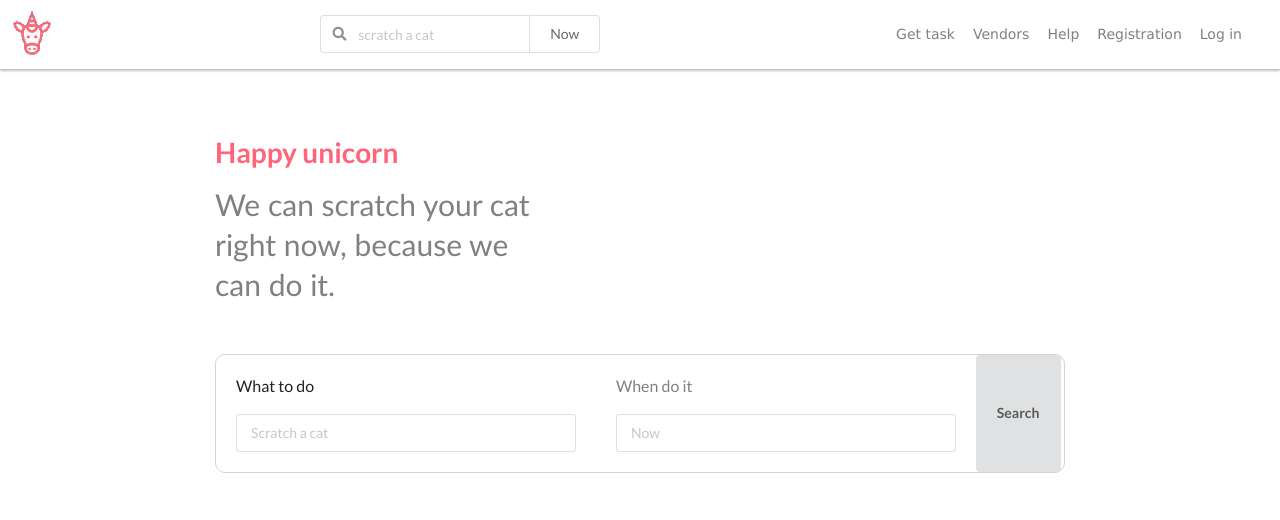
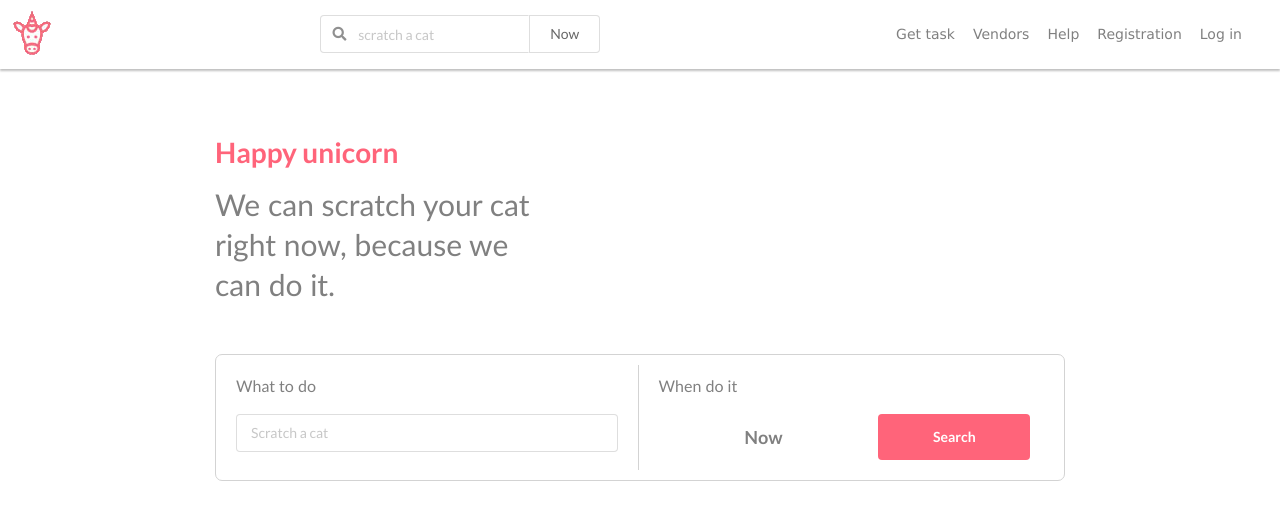
Before and after one commit to BinaryStudioAcademy/bsa-2017-unicorn, an Angular app in the folder frontend/: page /index in a window 1280 px wide. Shown: the top 520 px of the page. Built offline with nearby package versions, Linux system fonts and the light colour scheme; no server answers.

Commit message:
Landing intermediate commit

```diff
--- a/frontend/src/app/index/index-component/index.component.css
+++ b/frontend/src/app/index/index-component/index.component.css
@@ -16,19 +16,36 @@
 .search-container {
     display: flex;
     flex-direction: row;
+    /* flex-wrap: wrap; */
     width: auto;
     margin: 50px 0;
-    border-radius: 10px;
+    border-radius: 7px;
     border: 1px solid lightgray;
 }
 
-.item {
-    width: 100%;
+.item-left {
+    width:45%;
     margin: 20px;
 }
 
-.item p {
+.item-right {
+    width:45%;
+    margin: 20px;
+}
+
+.item-left p {
     font-size: 16px;
+    font-family: 'Century Gothic', 'Calibri', 'Trebuchet MS', sans-serif;
+}
+
+.item-right p {
+    font-size: 16px;
+    font-family: 'Century Gothic', 'Calibri', 'Trebuchet MS', sans-serif;
+}
+
+.separator {
+    margin: 10px 0;
+    border-right: 1px solid lightgray;
 }
 
 .fill-horizontal {
@@ -38,17 +55,27 @@
 .flex-row {
     display: flex;
     flex-direction: row;
+    margin: 0;
 }
 
 .flex-column {
     display: flex;
     flex-direction: column;
+    width: 100%;
 }
 
-.search-button {
-    margin: 40px 10px;
+.btn-date {
+    margin: 0 10px;
+    width: 50%;
+    color: gray;
+    background-color: white;
+    font-family: 'Century Gothic', 'Calibri', 'Trebuchet MS', sans-serif;
+    font-size: 18px;
+}
+
+.btn-search {
+    margin: 0 10px;
+    width: 40%;
     color: white;
-    border: none;
-    border-radius: 5px;
     background-color: #FF647A;
 }
--- a/frontend/src/app/index/index-component/index.component.html
+++ b/frontend/src/app/index/index-component/index.component.html
@@ -4,20 +4,21 @@
     <p>We can scratch your cat right now, because we can do it.</p>
   </div>
   <div class="search-container">
-    <div class="item">
-      <p class="color-second">What to do</p>
+    <div class="item-left">
+      <p class="color-text">What to do</p>
       <div class="ui input fill-horizontal">
         <input type="text" placeholder="Scratch a cat">
       </div>
     </div>
-    <div class="item">
+    <div class="separator"></div>
+    <div class="item-right">
       <div class="flex-column">
         <p class="color-text">When do it</p>
-        <div class="ui input fill-horizontal">
-          <input type="text" placeholder="Now">
+        <div class="ui input fill-horizontal flex-row">
+          <button class="ui button btn-date">Now</button>
+          <button class="ui button bg-color-main btn-search">Search</button>
         </div>
       </div>
     </div>
-    <button class="ui button">Search</button>
   </div>
 </div>
--- a/frontend/src/styles.css
+++ b/frontend/src/styles.css
@@ -3,6 +3,10 @@
     color: #FF647A;
 }
 
+.bg-color-main {
+    background-color: #FF647A;
+}
+
 .color-text {
     color: gray;
 }
```
